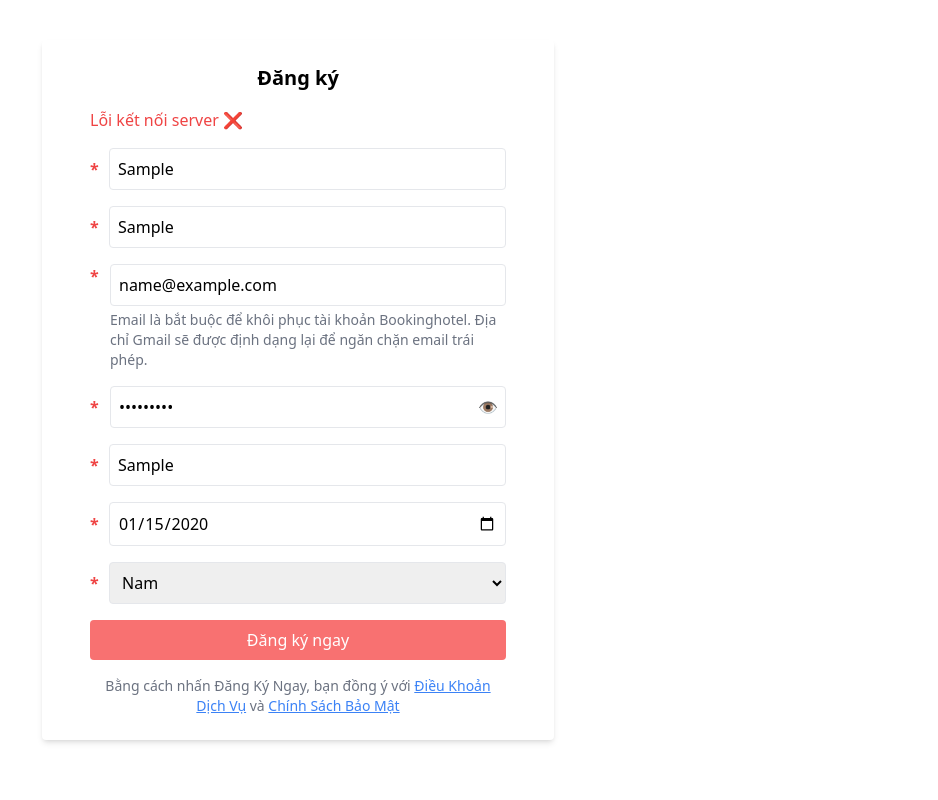
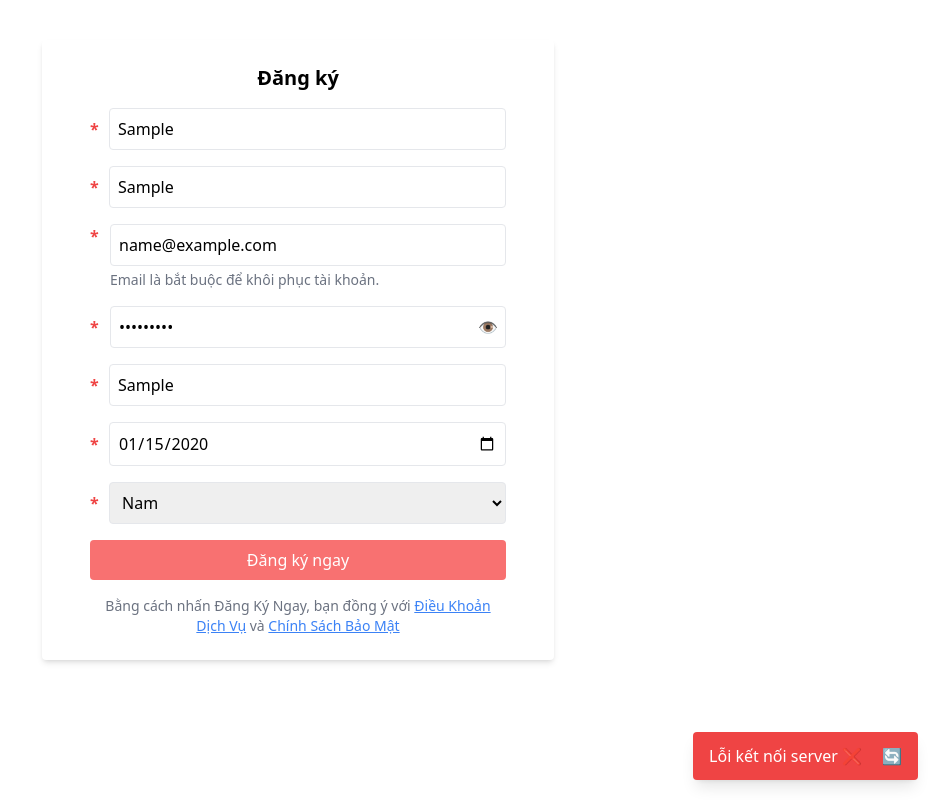
Before and after one commit to THoai05/travel-booking-website, a Next.js app in the folder bookinghotel-fe/: page /register in a window 1280 px wide. Both pictures are taken after typing "Sample", "Sample", "name@example.com", "Sample123", "Sample", "2020-01-15" into the empty fields and a click on the button "Đăng ký ngay". Shown: the whole page, without its empty margins (342-1280 px from the left). Built offline with nearby package versions, Linux system fonts and the light colour scheme; no server answers.

Commit message:
thêm thông báo nho khi nhan dang ky

```diff
--- a/bookinghotel-fe/src/app/register/page.tsx
+++ b/bookinghotel-fe/src/app/register/page.tsx
@@ -1,6 +1,6 @@
 "use client";
 
-import { useState } from "react";
+import { useState, useEffect } from "react";
 
 export default function RegisterPage() {
   const [formData, setFormData] = useState({
@@ -14,10 +14,26 @@ export default function RegisterPage() {
   });
 
   const [message, setMessage] = useState("");
+  const [type, setType] = useState<"success" | "error" | "">("");
   const [showPassword, setShowPassword] = useState(false);
+  const [showToast, setShowToast] = useState(false);
 
+  useEffect(() => {
+    if (message) {
+      setShowToast(true);
 
-  const handleChange = (e: React.ChangeEvent<HTMLInputElement | HTMLSelectElement>) => {
+      // Auto ẩn sau 3 giây
+      const timer = setTimeout(() => {
+        setShowToast(false);
+      }, 3000);
+
+      return () => clearTimeout(timer);
+    }
+  }, [message]);
+
+  const handleChange = (
+    e: React.ChangeEvent<HTMLInputElement | HTMLSelectElement>
+  ) => {
     setFormData({
       ...formData,
       [e.target.name]: e.target.value,
@@ -28,16 +44,20 @@ export default function RegisterPage() {
     e.preventDefault();
 
     try {
-		const res = await fetch(`${process.env.NEXT_PUBLIC_API_URL}/users/register`, {
+      const res = await fetch(
+        `${process.env.NEXT_PUBLIC_API_URL}/users/register`,
+        {
           method: "POST",
           headers: {
             "Content-Type": "application/json",
           },
-		  body: JSON.stringify(formData), // 👈 gửi full formData
-		});
+          body: JSON.stringify(formData),
+        }
+      );
 
       if (res.ok) {
         setMessage("Đăng ký thành công 🎉");
+        setType("success");
         setFormData({
           username: "",
           email: "",
@@ -46,31 +66,27 @@ export default function RegisterPage() {
           phone: "",
           dob: "",
           gender: "male",
-		  }); // reset form
+        });
       } else {
         const err = await res.json();
         setMessage("Đăng ký thất bại: " + err.message);
+        setType("error");
       }
     } catch (error) {
       console.error(error);
       setMessage("Lỗi kết nối server ❌");
+      setType("error");
     }
   };
 
+  return (
+    <div className="max-w-lg mx-auto mt-10 bg-white shadow-md rounded pl-12 pr-12 py-6 relative">
+      <h2 className="text-xl font-semibold mb-4 text-center">Đăng ký</h2>
 
-  return (
-    <div className="max-w-lg mx-auto mt-10 bg-white shadow-md rounded pl-12 pr-12 py-6">
-		<h2 className="text-xl font-semibold mb-4 text-center">
-			Đăng ký
-		</h2>
-
-      {message && <p className="mb-4 text-red-500">{message}</p>}
       <form onSubmit={handleSubmit} className="space-y-4">
-
+        {/* Username */}
         <div className="mb-4 flex items-center">
-			<label className="w-5 font-semibold text-red-500">
-				*
-			</label>
+          <label className="w-5 font-semibold text-red-500">*</label>
           <input
             type="text"
             name="username"
@@ -82,10 +98,9 @@ export default function RegisterPage() {
           />
         </div>
 
+        {/* Full name */}
         <div className="mb-4 flex items-center">
-			<label className="w-5 font-semibold text-red-500">
-				*
-			</label>
+          <label className="w-5 font-semibold text-red-500">*</label>
           <input
             type="text"
             name="full_name"
@@ -97,11 +112,11 @@ export default function RegisterPage() {
           />
         </div>
 
-		<div className="mb-4 flex ">
+        {/* Email */}
+        <div className="mb-4 flex">
           <div className="flex mb-1">
             <label className="w-5 font-semibold text-red-500">*</label>
           </div>
-		  {/* Input và chú thích bên phải, xếp dọc */}
           <div className="flex-1 flex flex-col">
             <input
               type="email"
@@ -113,27 +128,22 @@ export default function RegisterPage() {
               required
             />
             <p className="text-sm text-gray-500 mt-1">
-			  Email là bắt buộc để khôi phục tài khoản Bookinghotel. Địa chỉ Gmail sẽ được định dạng lại để ngăn chặn email trái phép.
+              Email là bắt buộc để khôi phục tài khoản.
             </p>
           </div>
         </div>
 
-
-
-
-
+        {/* Password */}
         <div className="mb-4 flex items-center">
-			<label className="w-5 font-semibold text-red-500">
-				*
-			</label>
+          <label className="w-5 font-semibold text-red-500">*</label>
           <div className="relative flex-1">
             <input
-				type={showPassword ? "text" : "password"} // đổi type theo state
+              type={showPassword ? "text" : "password"}
               name="password"
               placeholder="Mật khẩu"
               value={formData.password}
               onChange={handleChange}
-				className="w-full border p-2 rounded pr-10" // thêm padding phải để icon không che text
+              className="w-full border p-2 rounded pr-10"
               required
             />
             <button
@@ -141,15 +151,14 @@ export default function RegisterPage() {
               className="absolute right-2 top-1/2 transform -translate-y-1/2 text-gray-500"
               onClick={() => setShowPassword(!showPassword)}
             >
-				{showPassword ? "🙈" : "👁️"} {/* icon con mắt */}
+              {showPassword ? "🙈" : "👁️"}
             </button>
           </div>
         </div>
 
+        {/* Phone */}
         <div className="mb-4 flex items-center">
-			<label className="w-5 font-semibold text-red-500">
-				*
-			</label>
+          <label className="w-5 font-semibold text-red-500">*</label>
           <input
             type="text"
             name="phone"
@@ -160,10 +169,9 @@ export default function RegisterPage() {
           />
         </div>
 
+        {/* DOB */}
         <div className="mb-4 flex items-center">
-			<label className="w-5 font-semibold text-red-500">
-				*
-			</label>
+          <label className="w-5 font-semibold text-red-500">*</label>
           <input
             type="date"
             name="dob"
@@ -173,10 +181,9 @@ export default function RegisterPage() {
           />
         </div>
 
+        {/* Gender */}
         <div className="mb-4 flex items-center">
-			<label className="w-5 font-semibold text-red-500">
-				*
-			</label>
+          <label className="w-5 font-semibold text-red-500">*</label>
           <select
             name="gender"
             value={formData.gender}
@@ -189,6 +196,7 @@ export default function RegisterPage() {
           </select>
         </div>
 
+        {/* Submit */}
         <button
           type="submit"
           className="w-full bg-red-400 text-white py-2 rounded hover:bg-red-500"
@@ -205,8 +213,25 @@ export default function RegisterPage() {
 			Chính Sách Bảo Mật
 		  </a>
 		</p>
+      </form>
 
-      </form>
+      {/* Toast hiển thị nổi màn hình nhỏ */}
+      {showToast && (
+        <div
+          className={`fixed bottom-5 right-5 flex items-center gap-3 px-4 py-3 rounded shadow-lg text-white transition-all ${
+            type === "success" ? "bg-green-500" : "bg-red-500"
+          }`}
+        >
+          <span>{message}</span>
+          {/* Icon refresh */}
+          <button
+            onClick={() => window.location.reload()}
+            className="ml-2 text-white hover:text-gray-200"
+          >
+            🔄
+          </button>
+        </div>
+      )}
     </div>
   );
 }
```
Lines whose indentation alone changed are shown as unchanged.
